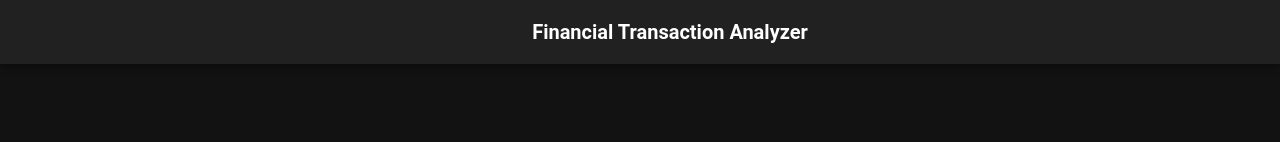
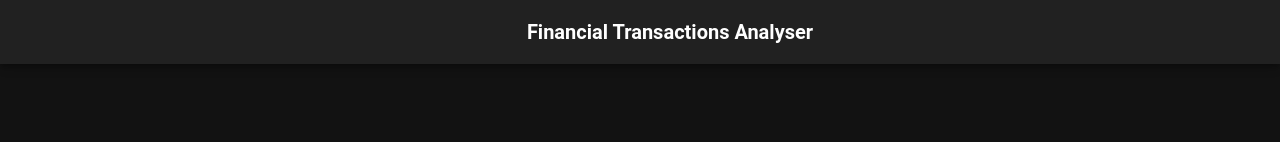
Before and after one commit to sumanmaity112/financial-transactions-analyser, a Vue app: page / in a window 1280 px wide. Shown: the top 142 px of the page. Built offline with nearby package versions, Linux system fonts and the light colour scheme.

Commit message:
Fix typo for the dashboard header

```diff
--- a/src/components/DashboardHeader.vue
+++ b/src/components/DashboardHeader.vue
@@ -11,7 +11,7 @@ export default {
     <v-app-bar-title
       class="header-title text-center font-weight-bold pl-10"
     >
-      Financial Transaction Analyzer
+      Financial Transactions Analyser
     </v-app-bar-title>
   </v-app-bar>
 </template>
```
